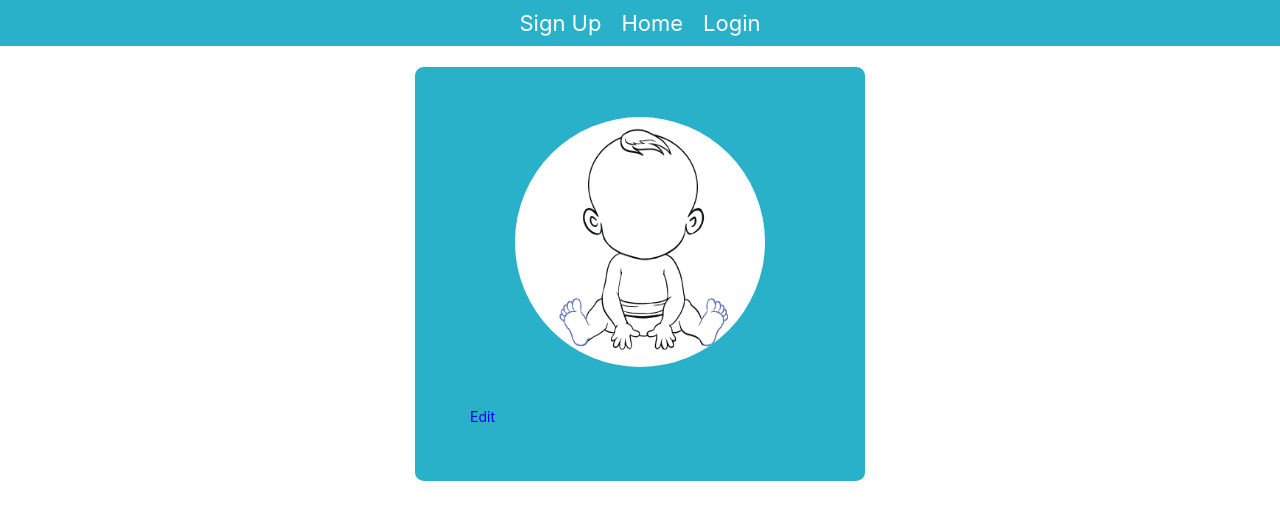
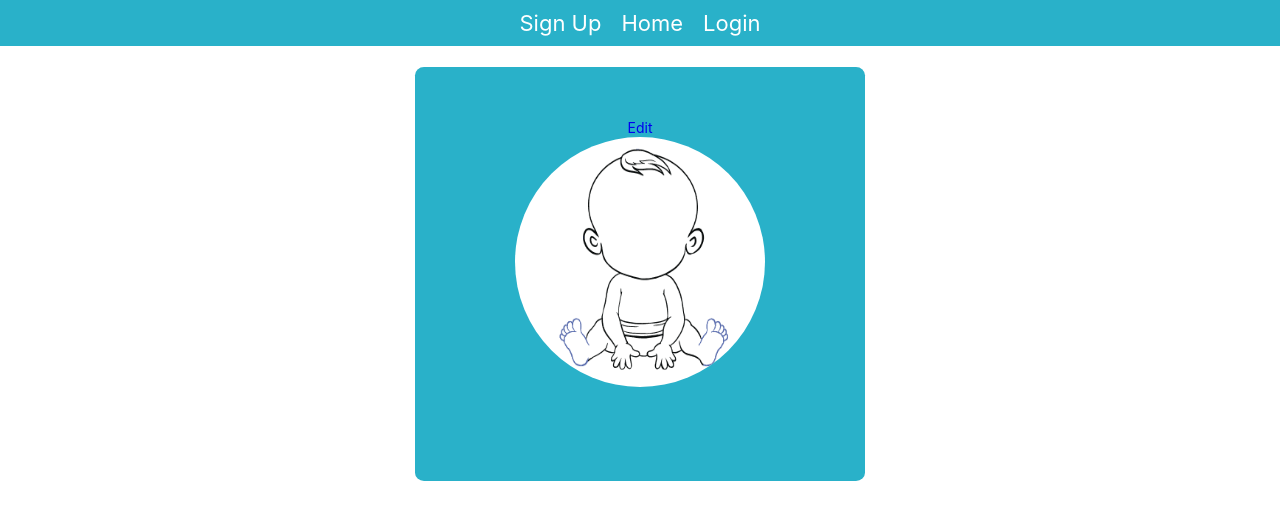
Before and after one commit to lfranckx/ratemybaby-client, a React (Create React App) app: page /profile in a window 1280 px wide. Shown: the top 520 px of the page. Built offline with nearby package versions, Linux system fonts and the light colour scheme.

Commit message:
fix handleSignUp prop

```diff
--- a/src/App/App.js
+++ b/src/App/App.js
@@ -54,7 +54,6 @@ class App extends Component {
     })
     this.props.history.push('/editprofile')
   }
-
 
   handleLogin(username, password) {
     console.log('logging-in', username, password);
--- a/src/Profile/Profile.js
+++ b/src/Profile/Profile.js
@@ -2,7 +2,7 @@ import React, { Component } from 'react';
 import { Link } from 'react-router-dom';
 import './Profile.css';
 import AppContext from '../AppContext';
-import profilepic from '../images/babydrawing2.png'
+import profilepic from '../images/babydrawing.png'
 
 class Profile extends Component {
 
@@ -11,19 +11,18 @@ class Profile extends Component {
         return (
             <AppContext.Consumer>
                 {(props) => (
-                    console.log(props),
                     <main>
                         <h1>{props.user_baby.name}</h1>
                         <section>
+                            <Link to="/editprofile">Edit</Link>
                             <div>
                                 <img src={profilepic} alt="profile" id="profilepic" />
                             </div>
 
-                            <div class="about">
-                                <p class="text">
+                            <div className="about">
+                                <p className="text">
                                     {props.user_baby.about}
                                 </p>
-                                <Link to="/editprofile">Edit</Link>
                             </div>
                         </section>
                     </main>
--- a/src/dummy-store.js
+++ b/src/dummy-store.js
@@ -78,7 +78,7 @@ export default [
         {
             id: 9,
             name: 'John',
-            about: ``,
+            about: `I'm baby pBR&B kickstarter put a bird on it af 3 wolf moon viral la croix keffiyeh meggings dreamcatcher hoodie microdosing you probably haven't heard of them. Humblebrag pitchfork stumptown coloring book butcher air plant. Snackwave occupy flexitarian, biodiesel beard subway tile blog gluten-free synth knausgaard schlitz VHS.`,
             image_url: john,
             total_score: 10,
             total_votes: 20
```
Also changed, not shown: src/images/babydrawing.jpg (deleted), src/images/babydrawing.png (renamed from src/images/babydrawing2.png).
